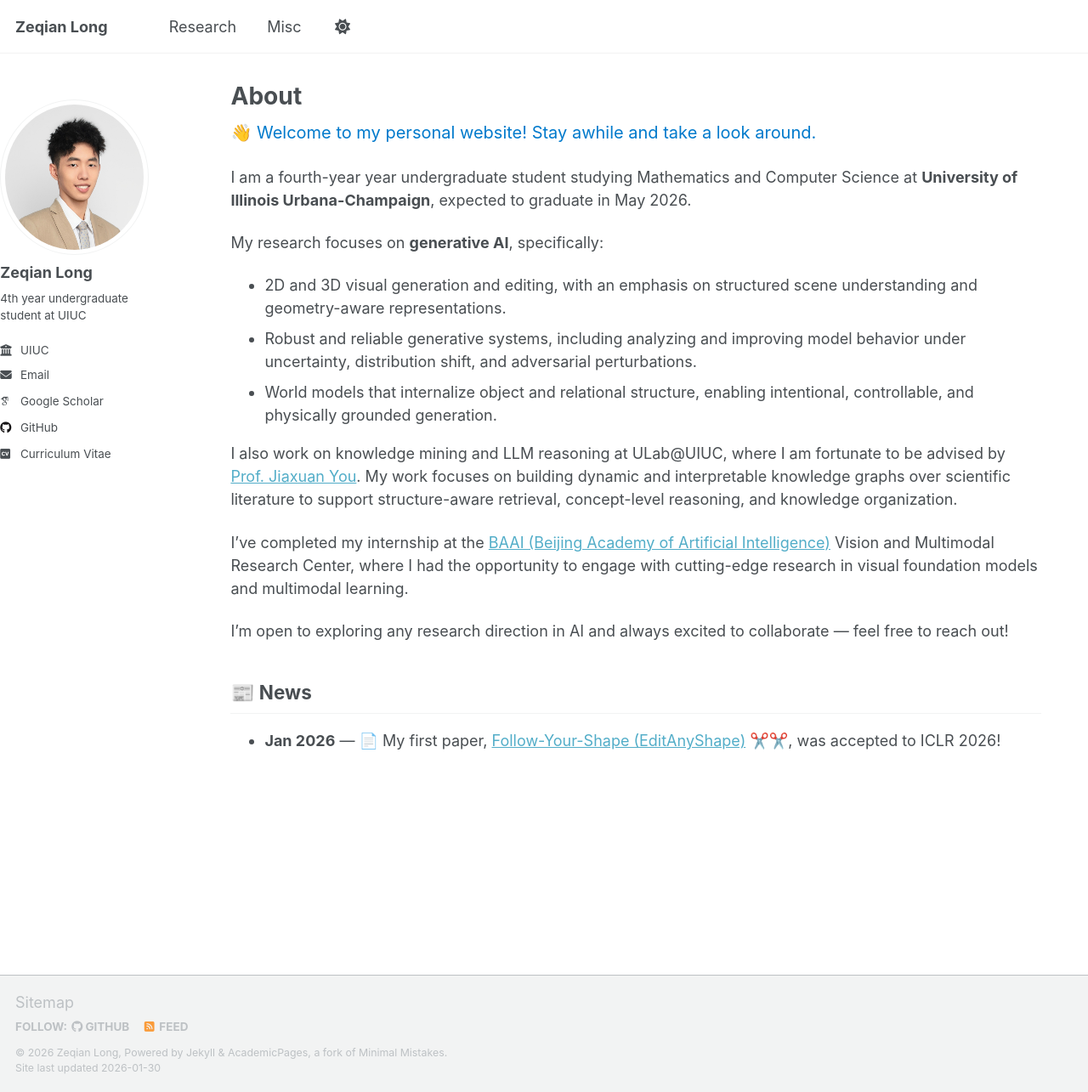
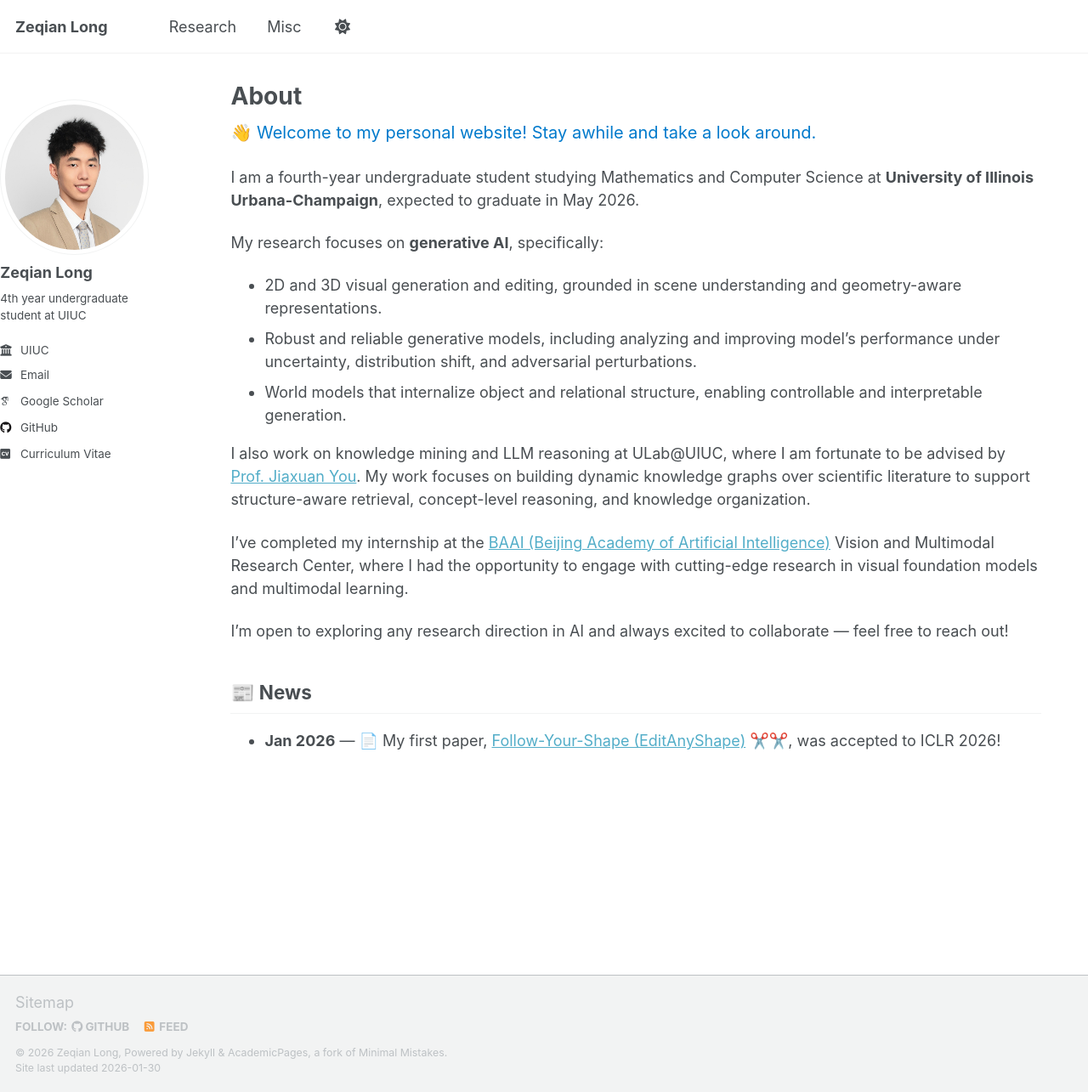
Before and after one commit to Zeqian-Long/Zeqian-Long.github.io, a Jekyll site: the page built from _pages/about.md, in a window 1280 px wide and 1285 px high. Shown: the whole window at 85% size. Built offline with Jekyll 4.4.1, drawn with Linux system fonts in a browser that asks for light colours; some web fonts are replaced; a script that is not in the unit is left out.

Commit message:
update about

```diff
--- a/_pages/about.md
+++ b/_pages/about.md
@@ -9,18 +9,18 @@ redirect_from:
 
 <span style="color:#007acc; font-size:20px;">👋 Welcome to my personal website! Stay awhile and take a look around.</span>
 
-I am a fourth-year year undergraduate student studying Mathematics and Computer Science at **University of Illinois Urbana-Champaign**, expected to graduate in May 2026.
+I am a fourth-year undergraduate student studying Mathematics and Computer Science at **University of Illinois Urbana-Champaign**, expected to graduate in May 2026.
 
 My research focuses on **generative AI**, specifically:
 
-- 2D and 3D visual generation and editing, with an emphasis on structured scene understanding and geometry-aware representations.
-- Robust and reliable generative systems, including analyzing and improving model behavior under uncertainty, distribution shift, and adversarial perturbations.
-- World models that internalize object and relational structure, enabling intentional, controllable, and physically grounded generation.
+- 2D and 3D visual generation and editing, grounded in scene understanding and geometry-aware representations.
+- Robust and reliable generative models, including analyzing and improving model's performance under uncertainty, distribution shift, and adversarial perturbations.
+- World models that internalize object and relational structure, enabling controllable and interpretable generation.
 
 
 <!-- I am also deeply interested in 3D/4D generative vision, focusing on dynamic scene reconstruction and representation learning. I aim to develop geometry-aware world models capable of synthesizing physically grounded, temporally coherent 3D environments. -->
 
-I also work on knowledge mining and LLM reasoning at ULab@UIUC, where I am fortunate to be advised by <a href="https://cs.stanford.edu/people/jiaxuan/" target="_blank">Prof. Jiaxuan You</a>. My work focuses on building dynamic and interpretable knowledge graphs over scientific literature to support structure-aware retrieval, concept-level reasoning, and knowledge organization.
+I also work on knowledge mining and LLM reasoning at ULab@UIUC, where I am fortunate to be advised by <a href="https://cs.stanford.edu/people/jiaxuan/" target="_blank">Prof. Jiaxuan You</a>. My work focuses on building dynamic knowledge graphs over scientific literature to support structure-aware retrieval, concept-level reasoning, and knowledge organization.
 
 I've completed my internship at the <a href="https://www.baai.ac.cn/en/" target="_blank">BAAI (Beijing Academy of Artificial Intelligence)</a> Vision and Multimodal Research Center, where I had the opportunity to engage with cutting-edge research in visual foundation models and multimodal learning.
 
```
